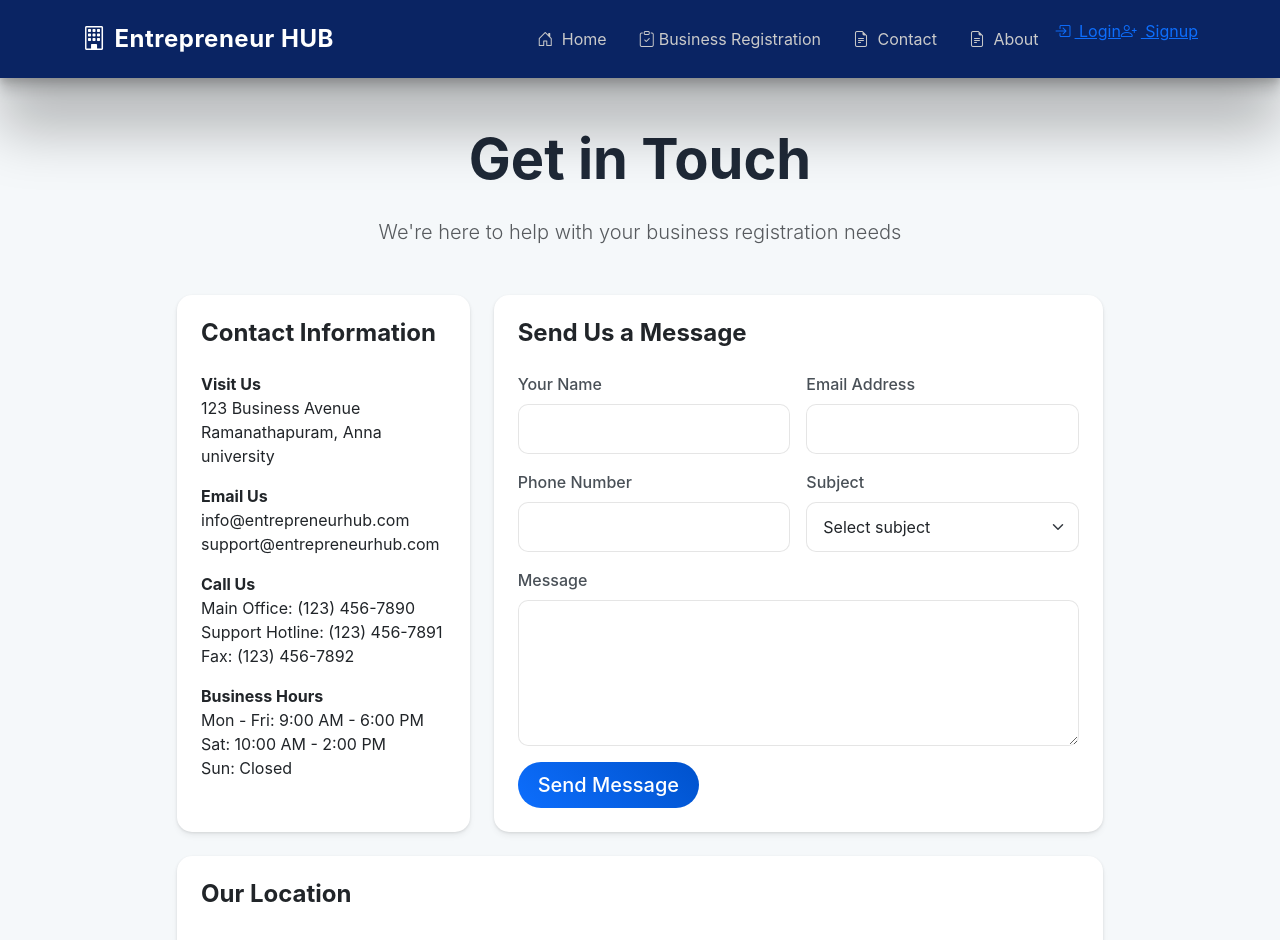
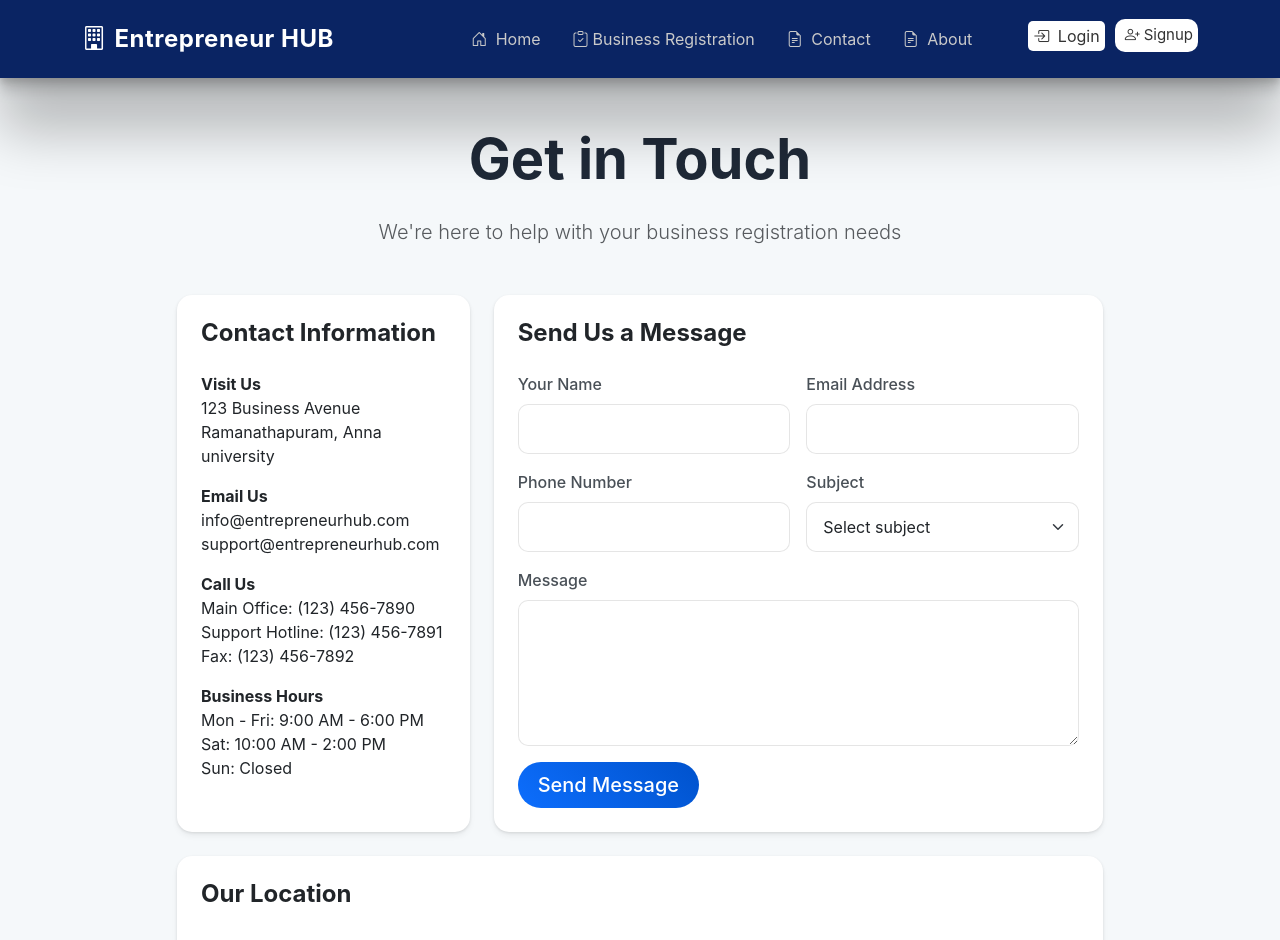
Before and after one commit to drguna-18/full-project, a React (Vite) app in the folder project/: page /ContactPage in a window 1280 px wide. Shown: the top 940 px of the page. Built offline with nearby package versions, Linux system fonts and the light colour scheme; grey boxes are pictures that could not be loaded.

Commit message:
login sytyle update

```diff
--- a/project/src/App.css
+++ b/project/src/App.css
@@ -18,52 +18,29 @@
   height: 4rem;
   border-radius: 0.75rem;
 }
-<<<<<<< HEAD
 /* .nav-link:hover::after {
   width: 100%;
 } */
 .nav-link1{
-  color:  #0d6efd;
+  color:  #333;
   text-decoration: none;
   position: relative;
-  top: 7px;
+  top: 5px;
   left: 30px;
   background-color: #ffffff;
-
   padding: 5px;
   margin: 10px;
   border-radius: 5px;
   transition: all 0.4s ease;
-
+  /* display: inline-flex; */
+  align-items: center;
+  overflow: hidden;
 }
-=======
-
-.nav-link {
-  position: relative;
-}
-
-.nav-link::after {
-  content: "";
-  position: absolute;
-  bottom: 0;
-  left: 50%;
-  transform: translateX(-50%);
-  width: 0;
-  height: 2px;
-  background-color: white;
-  transition: width 0.3s ease;
-}
-
-.nav-link:hover::after {
-  width: 100%;
-}
-.nav-link1,
->>>>>>> d450b5a31117ef98bc8c9fa9e5035f0f0cc847d9
 .nav-link2 {
   color: #333;
   transition: all 0.3s ease;
   padding: 5px;
-  margin-left: 10px;
+  margin-left: 30px;
   border-radius: 10px;
   position: relative;
   font-size: 15px;
@@ -78,7 +55,7 @@
 .nav-link2:hover {
   color: #ffffff; /* Text turns white */
   background-color: #0d6efd; /* Background turns blue */
-  transform: translateY(-2px); /* Slight lift effect */
+  /* transform: translateY(-2px); Slight lift effect */
   box-shadow: 0 4px 12px rgba(0, 0, 0, 0.1); /* Soft shadow */
 }
 
--- a/project/src/index.css
+++ b/project/src/index.css
@@ -720,6 +720,7 @@ navbar links
   border-radius: 50px;
   background: rgb(197, 190, 190);
   box-shadow: 0 4px 10px rgba(13, 110, 253, 0.3);
+  transition: all 0.4s ease;
 }
 
 .nav-links.disabled {
```
Also changed, not shown: project/src/components/Sidebar.jsx (deleted, +0 -34 lines).
